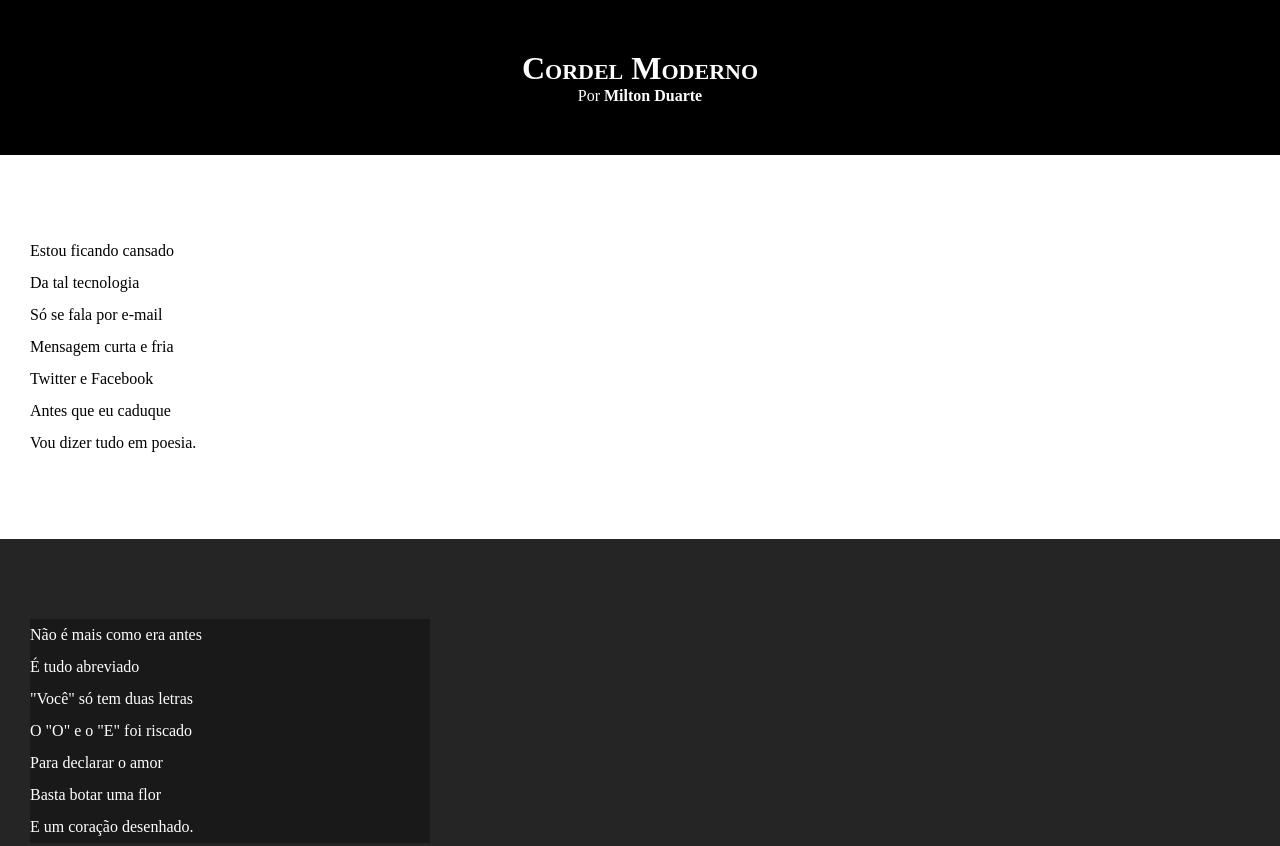
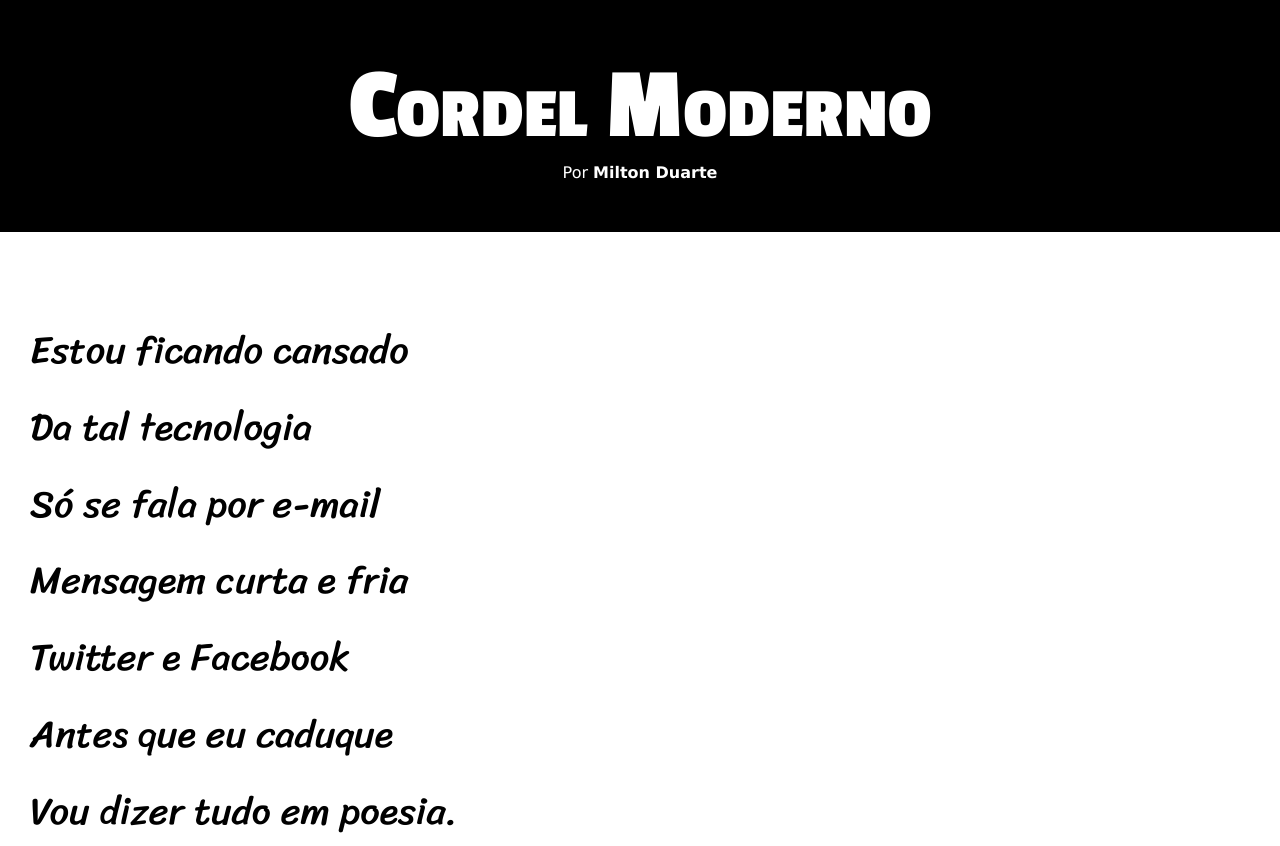
Before and after one commit to saulomiguel1/html-css, a plain HTML site: page desafios/d012/index.html in a window 1280 px wide. Shown: the top 846 px of the page. Drawn offline with Linux system fonts and the light colour scheme.

Commit message:
Atualização de estilos

```diff
--- a/desafios/d012/estilo/style.css
+++ b/desafios/d012/estilo/style.css
@@ -1,4 +1,14 @@
 @charset "UTF-8";
+
+@import url('https://fonts.googleapis.com/css2?family=Passion+One:wght@400;700;900&display=swap');
+
+@import url('https://fonts.googleapis.com/css2?family=Sriracha&display=swap');
+
+:root {
+    --font01: Verdana, Geneva, Tahoma, sans-serif;
+    --font02: 'Passion One', sans-serif;
+    --font03: "Sriracha", cursive;
+}
 
 * {
     margin: 0px;
@@ -8,6 +18,7 @@
 html, body {
     min-height: 100vh;
     background-color: darkgray;
+    font-family: var(--font01);
 }
 
 header {
@@ -19,6 +30,8 @@ header {
 header > h1 {
     padding-top: 50px;
     font-variant: small-caps;
+    font-family: var(--font02);
+    font-size: 8vw;
 }
 
 header > p {
@@ -40,6 +53,8 @@ section {
     padding-bottom: 10vh;
     line-height: 2em;
     padding-left: 30px;
+    font-family: var(--font03);
+    font-size: 3vw;
 }
 
 .normal {
@@ -53,7 +68,8 @@ section {
 }
 
 .imagem > p {
-    width: 400px;
+    display: inline-block;
+    padding: 5px;
     background-color: rgba(0, 0, 0, 0.322);
 
 }
```
